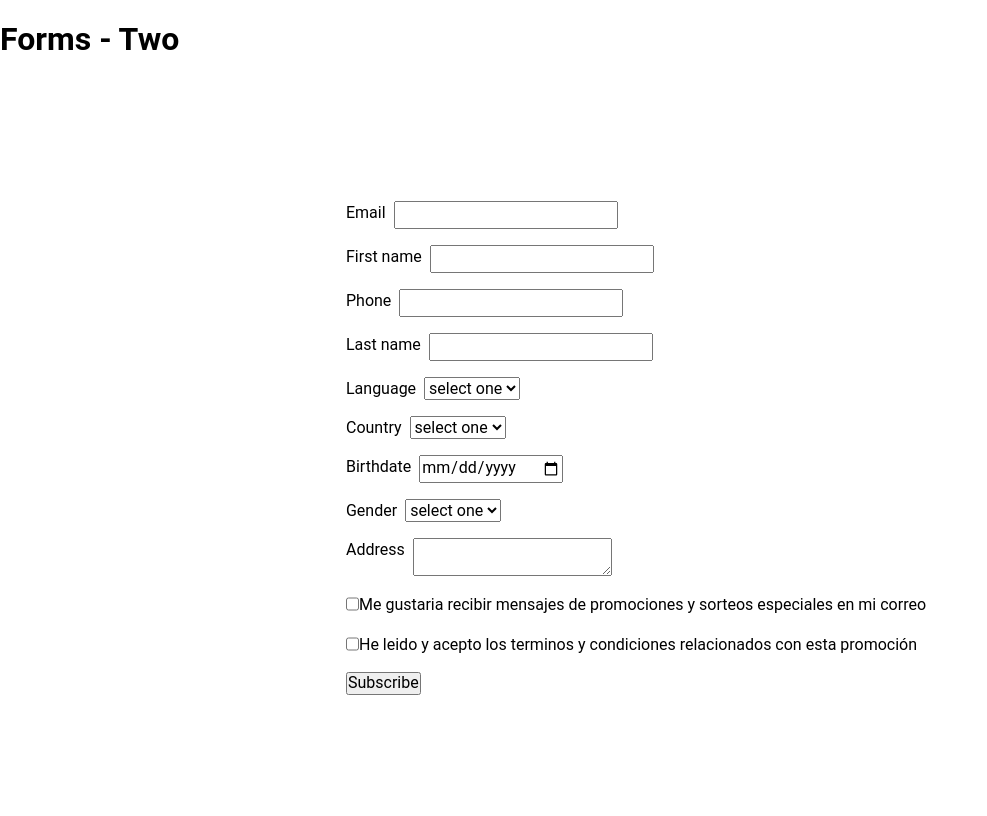
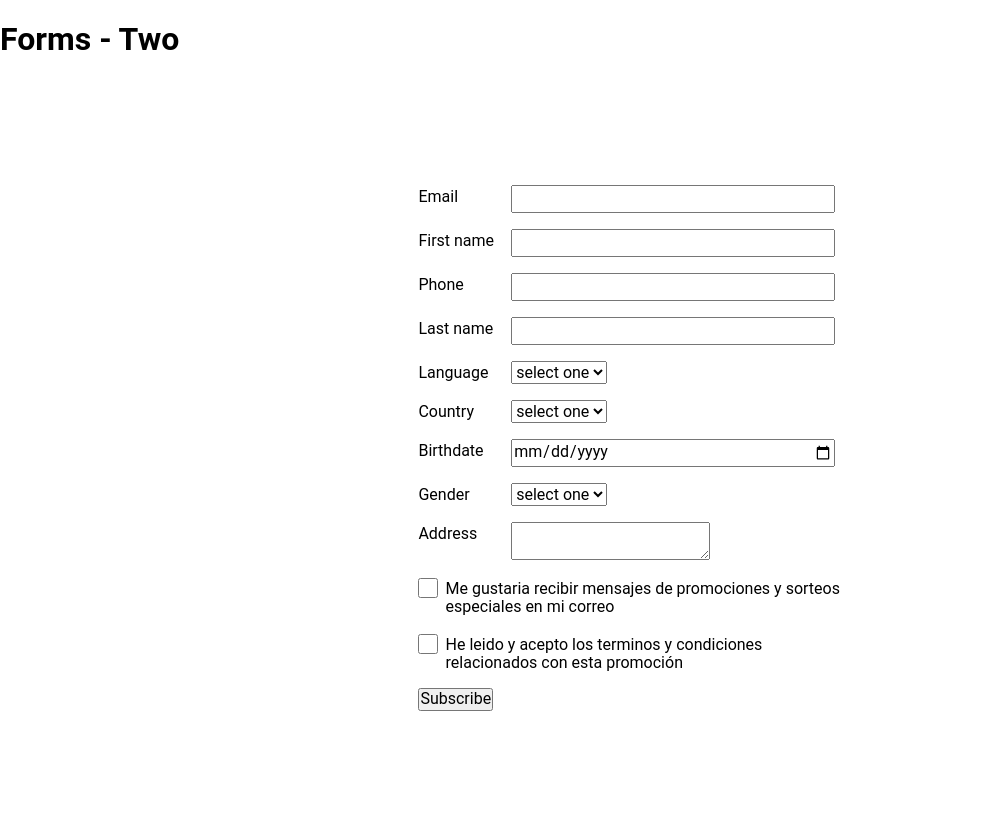
Before and after one commit to eacevedof/prj_css, a PHP site: page / in a window 1280 px wide. Shown: the whole page, without its empty margins (0-987 px from the left). Run offline with PHP 8.4, Linux system fonts and the light colour scheme.

Commit message:
form-grid

```diff
--- a/forms/two/style.css
+++ b/forms/two/style.css
@@ -28,9 +28,19 @@ body {
 }
 
 .cell-flex label {
-  padding-right: 0.5rem;
+  min-width: 4.8rem;
   padding-top: 0.2rem;
+  padding-right: 1rem;
 }
 input {
   height: 1.5rem;
+  width: 20rem;
 }
+
+input[type=checkbox] {
+  width: 1.2rem;
+  margin-right: 0.5rem;
+}
+input[type=checkbox] ~ label {
+  max-width: 25rem;
+}
```
